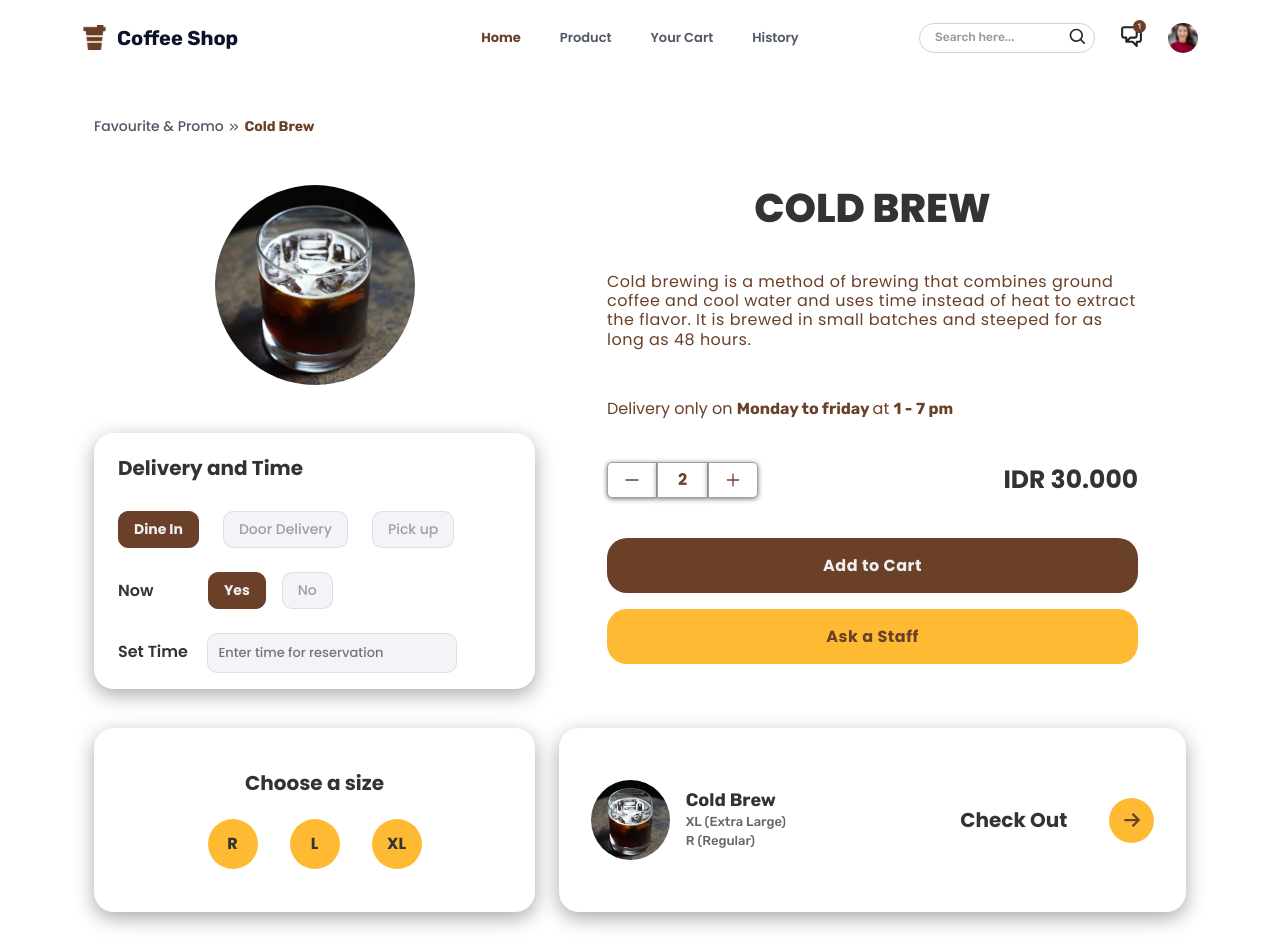
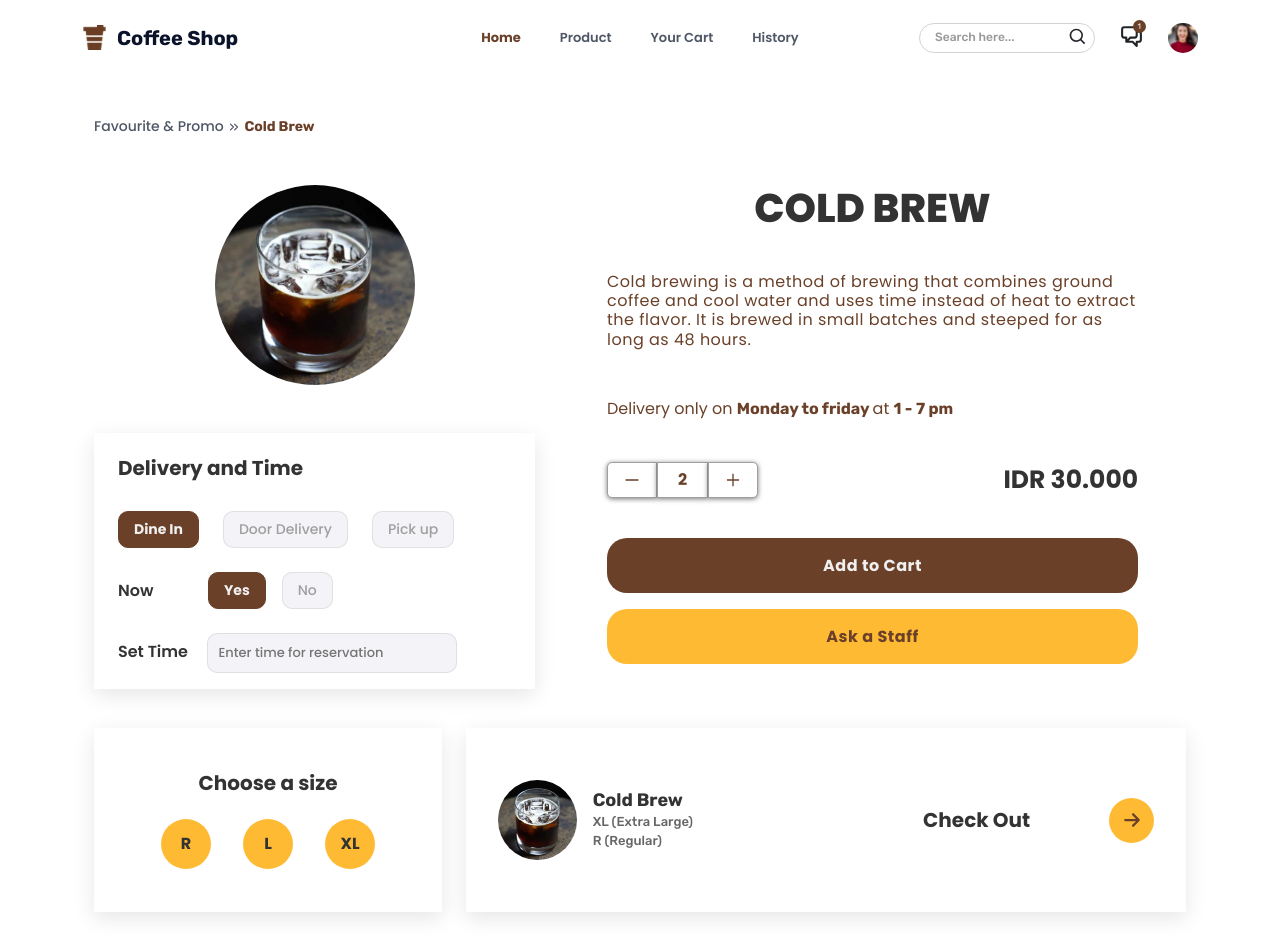
Before and after one commit to sangkanfaiq/coffee-shop, a Next.js app: page /productdetails in a window 1280 px wide. Shown: the top 952 px of the page. Built offline with nearby package versions, Linux system fonts and the light colour scheme.

Commit message:
feat: edit style layout

```diff
--- a/src/layouts/ProductDetails/PDetails.module.scss
+++ b/src/layouts/ProductDetails/PDetails.module.scss
@@ -8,8 +8,7 @@
 
   .chooseBox {
     background: #ffffff;
-    box-shadow: 0px 6px 20px rgba(0, 0, 0, 0.34);
-    border-radius: 20px;
+    box-shadow: 0px 6px 20px rgba(0, 0, 0, 0.1);
     padding: 1.5em;
     width: 100%;
     display: flex;
@@ -62,8 +61,7 @@
     height: 23vh;
 
     background: #fff;
-    box-shadow: 0px 6px 20px rgba(0, 0, 0, 0.34);
-    border-radius: 20px;
+    box-shadow: 0px 6px 20px rgba(0, 0, 0, 0.1);
 
     img {
       width: 80px;
--- a/src/layouts/ProductDetails/components/PDLeft/PDLeft.module.scss
+++ b/src/layouts/ProductDetails/components/PDLeft/PDLeft.module.scss
@@ -28,8 +28,7 @@
   .deliveryBox {
     margin-top: 3em;
     background: #ffffff;
-    box-shadow: 0px 6px 20px rgba(0, 0, 0, 0.34);
-    border-radius: 20px;
+    box-shadow: 0px 6px 20px rgba(0, 0, 0, 0.1);
     padding: 1em 1.5em;
 
     .deliveryTime {
--- a/src/layouts/ProductDetails/index.js
+++ b/src/layouts/ProductDetails/index.js
@@ -16,7 +16,7 @@ const ProductDetailsLayout = () => {
         </div>
       </div>
       <div className={`${styles.bottom} row`}>
-        <div className="col-md-5">
+        <div className="col-md-4">
           <div className={styles.chooseBox}>
             <h4>Choose a size</h4>
             <div className={styles.sizeCard}>
@@ -26,7 +26,7 @@ const ProductDetailsLayout = () => {
             </div>
           </div>
         </div>
-        <div className="col-md-7">
+        <div className="col-md-8">
           <div className={styles.checkout}>
             <img src="images/img8.png" alt="" />
             <div className={styles.checkoutDetails}>
```
